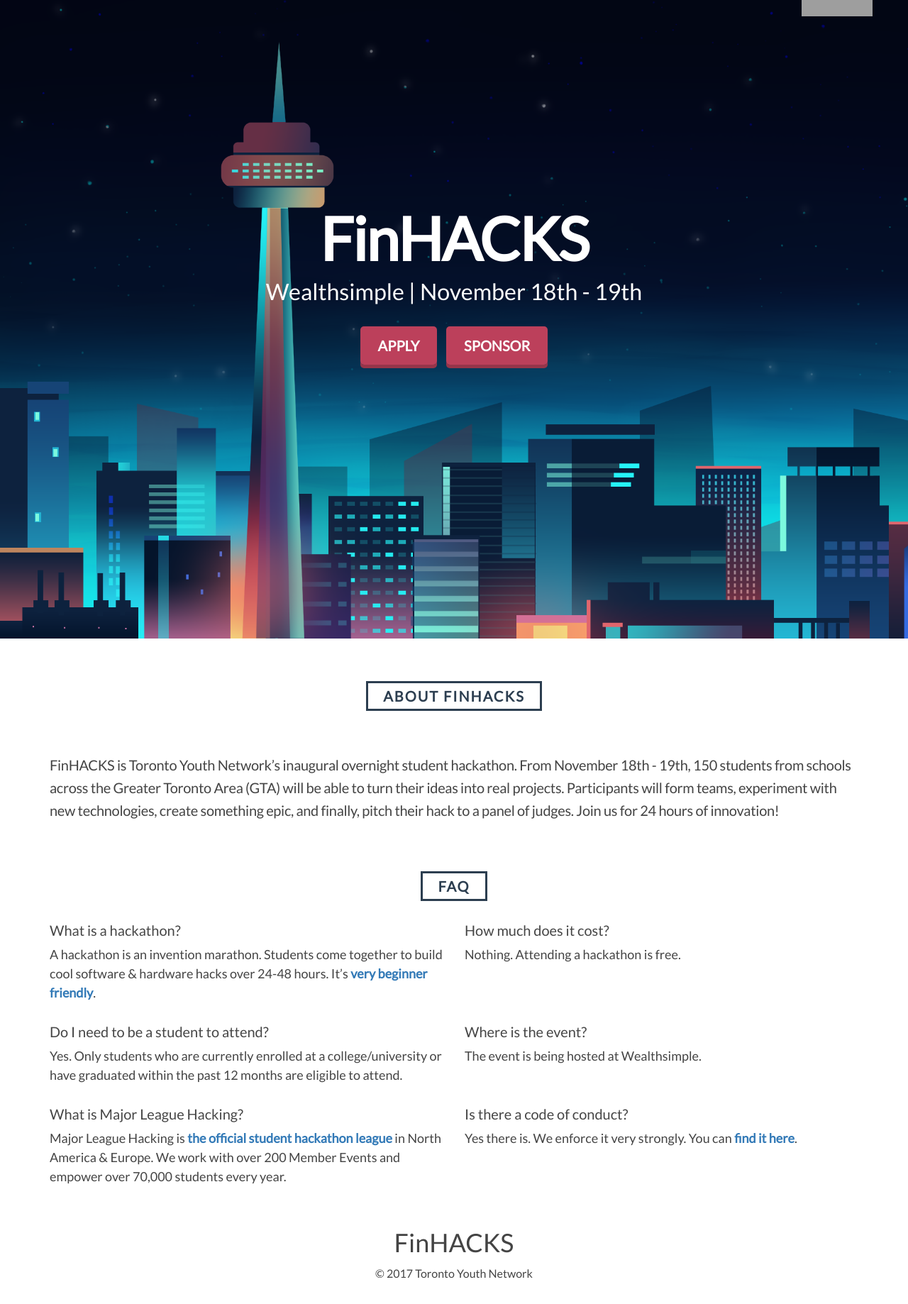
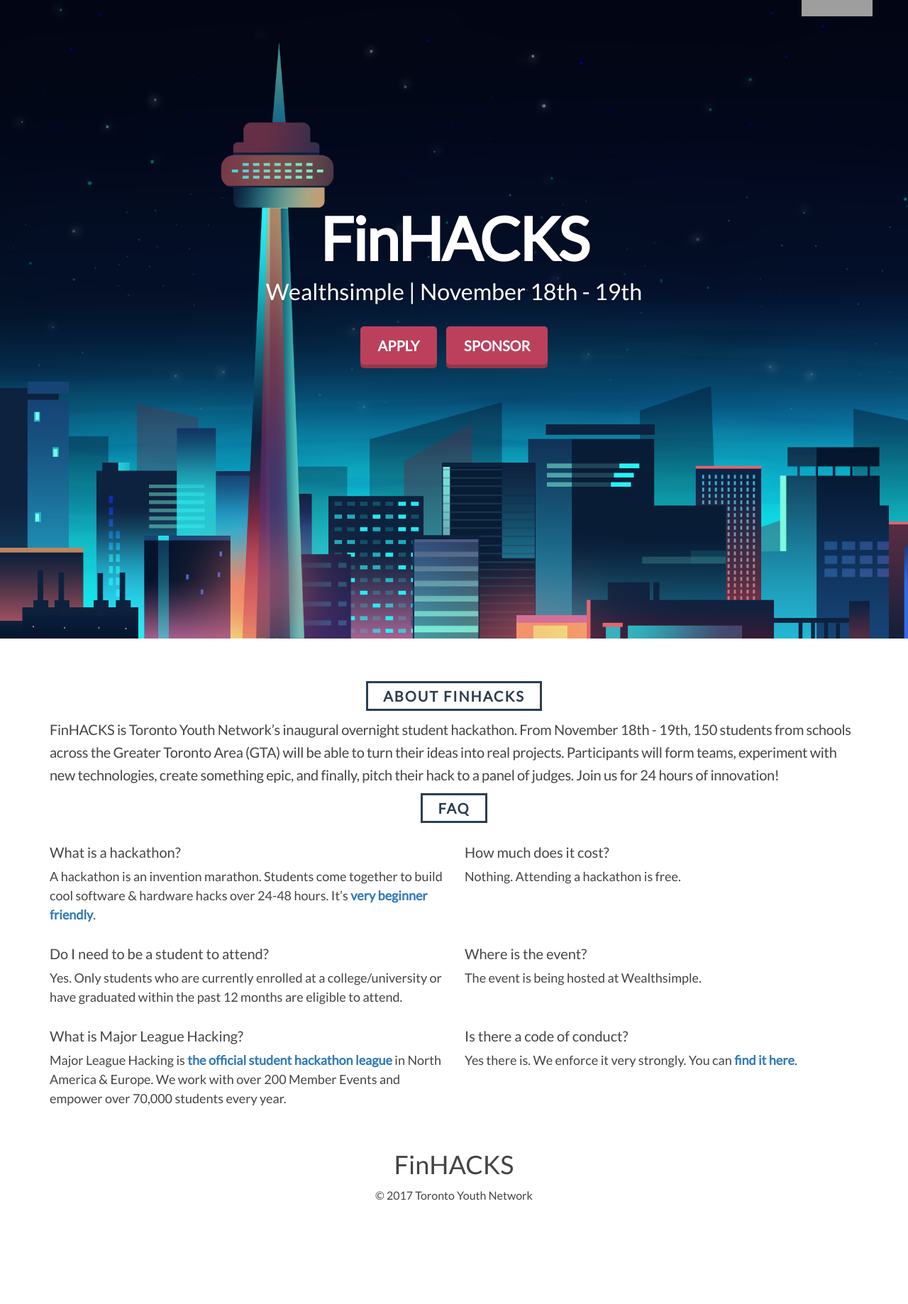
Before and after one commit to lokhinw/finhacks, a Jekyll site: the page built from index.html, in a window 1280 px wide. Shown: the whole page at 71% size. Built offline with Jekyll 4.4.1, drawn with Linux system fonts in a browser that asks for light colours; nearby versions of some CDN libraries; after the commit the page ends 1728 px from its top, so only the background shows below that; grey boxes are pictures that could not be loaded.

Commit message:
Update original.css

```diff
--- a/css/original.css
+++ b/css/original.css
@@ -155,7 +155,7 @@
   font-size: 20px;
   line-height: 1.6em;
   letter-spacing: -.3px;
-  padding: 50px 0;
+  margin: 0
 }
 
 .about p span {
```
